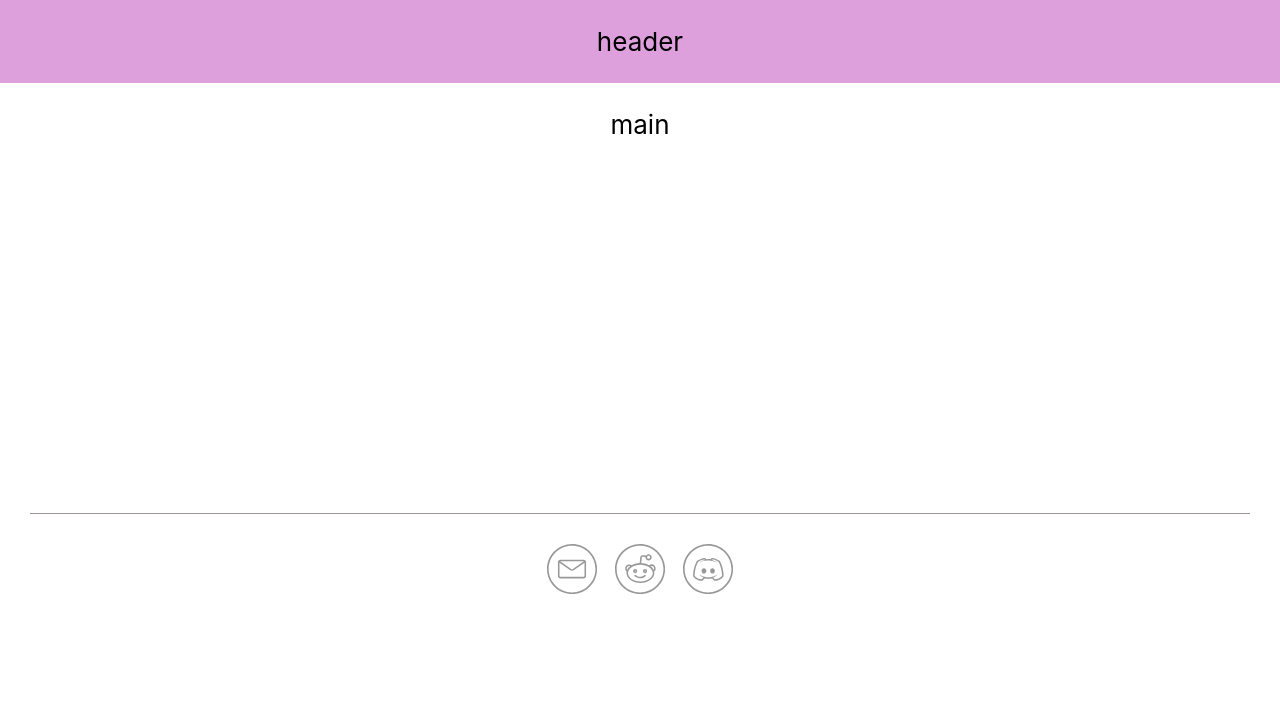
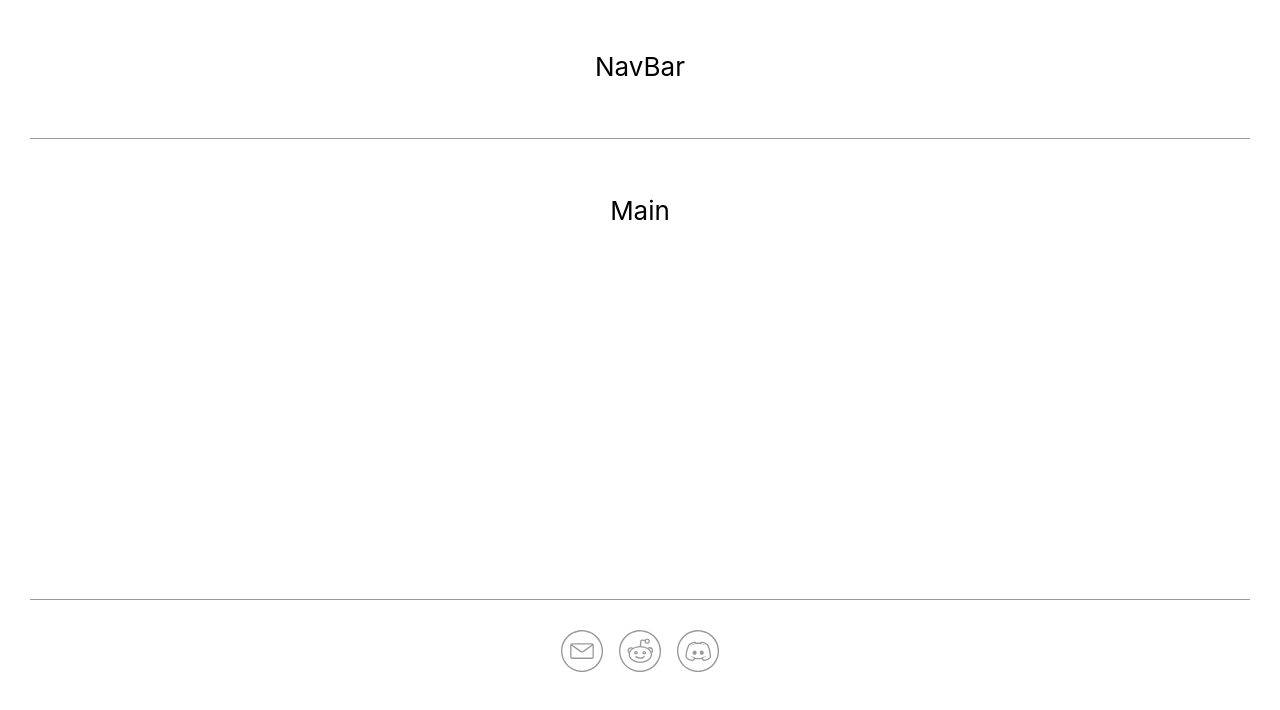
Before and after one commit to ivanjankovic/personal-page-test-v5, a React (Create React App) app: page / in a window 1280 px wide. Shown: the top 710 px of the page. Built offline with nearby package versions, Linux system fonts and the light colour scheme.

Commit message:
nav-bar commponent created

```diff
--- a/src/App.css
+++ b/src/App.css
@@ -6,15 +6,16 @@
 /* 04.15.19 */
 
 header {
-  background-color: plum;
-  min-height: 10vh;
-
+  /* background-color: plum; */
+  /* min-height: 10vh; */
+  padding: 25px 30px 30px 30px;
   display: flex;
   justify-content: center;
 }
 
 main {
   min-height: 50vh;
+  padding: 30px 30px 30px 30px;
   display: flex;
   justify-content: center;
 }
@@ -32,14 +33,14 @@ footer {
 }
 
 footer .svg-icon {
-  width: 50px;
-  height: 50px;
-  padding: 0 9px;
+  width: 42px;
+  height: 42px;
+  padding: 0 8px;
   opacity: 0.4;
 }
 
-.footerLine {
+.dividerLine {
   background: #9f9797;
   height: 1px;
-  margin: 30px 30px 0 30px;
+  margin: 0px 30px 0 30px;
 }
--- a/src/App.js
+++ b/src/App.js
@@ -1,5 +1,6 @@
 import React, { Component } from 'react'
 import Footer from './Footer'
+import NavBar from './NavBar'
 
 import './App.css';
 
@@ -7,11 +8,9 @@ class App extends Component {
   render() {
     return (
       <div className="App">
-        <header className="App-header">
-          <p>header</p>
-        </header>
+        <NavBar />
         <main>
-          <p>main</p>
+          <p>Main</p>
         </main>
         <Footer />
       </div>
--- a/src/Footer.jsx
+++ b/src/Footer.jsx
@@ -1,14 +1,14 @@
-import React, { Component } from 'react';
+import React, { Component } from "react";
 
-import svgEmail from './svg/email.svg';
-import svgReddit from './svg/reddit.svg';
-import svgDiscord from './svg/discord.svg';
+import svgEmail from "./svg/email.svg";
+import svgReddit from "./svg/reddit.svg";
+import svgDiscord from "./svg/discord.svg";
 
 class Footer extends Component {
   render() {
     return (
       <div>
-        <div className="footerLine"></div>
+        <div className="dividerLine" />
         <footer>
           <div>
             <img src={svgEmail} className="svg-icon" alt="email icon" />
--- /dev/null
+++ b/src/NavBar.jsx
@@ -0,0 +1,16 @@
+import React from 'react'
+
+class NavBar extends React.Component {
+  render() {
+    return (
+      <div>
+        <header className="App-header">
+          <p>NavBar</p>
+        </header>
+        <div className="dividerLine" />
+      </div>
+    )
+  }
+}
+
+export default NavBar
```
